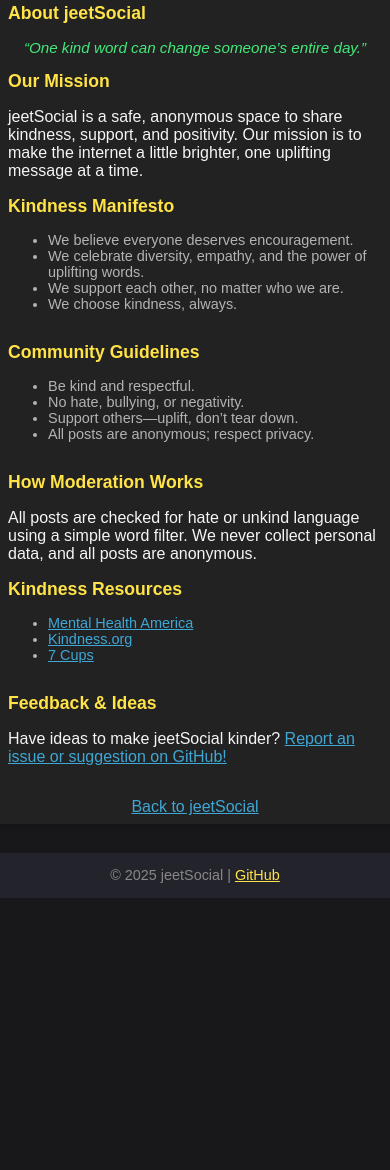
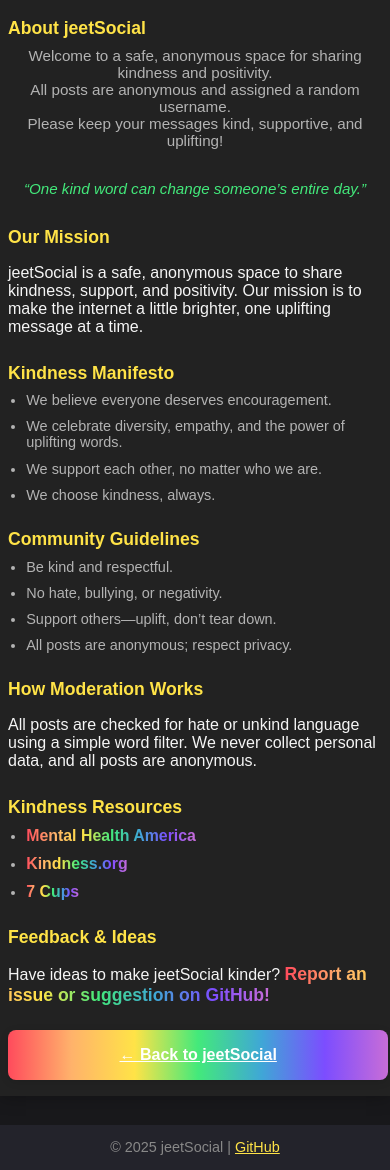
Before and after one commit to bigknoxy/jeetSocial, a website: page app/static/about.html in a window 390 px wide. Shown: the part 81-1251 px from the top of the page. Before the commit the page ends 979 px from the top, so only its background shows below. Drawn offline with Linux system fonts and the light colour scheme.

Commit message:
Enhance About page: Improve styling for better readability and mobile responsiveness; update content to promote kindness and community engagement; streamline HTML structure by removing unnecessary divs.

```diff
--- a/app/static/about.html
+++ b/app/static/about.html
@@ -26,27 +26,72 @@
       z-index: 1000;
     }
     .container {
-       max-width: 700px;
+      max-width: 600px;
       margin: 2em auto;
       background: #222;
-       border-radius: 8px;
-       box-shadow: 0 2px 8px rgba(0,0,0,0.2);
+      border-radius: 12px;
+      box-shadow: 0 2px 16px rgba(0,0,0,0.25);
       padding: 2em;
     }
     h1, h2 {
       color: #ffe347;
+      margin-top: 1.5em;
+      margin-bottom: 0.5em;
     }
-     ul {
+    .desc {
+      margin-bottom: 2em;
       color: #b3b3b3;
+      font-size: 1.1em;
+      text-align: center;
     }
-     .manifesto, .guidelines, .resources {
-       margin-bottom: 2em;
+    .rainbow-link-gradient {
+      background: linear-gradient(90deg, #ff4b5c, #ffb26b, #ffe347, #43e97b, #3fa7d6, #7c4dff, #c86dd7);
+      -webkit-background-clip: text;
+      -webkit-text-fill-color: transparent;
+      font-weight: bold;
+      font-size: 1.1em;
+      text-decoration: underline;
+      transition: text-shadow 0.2s;
+    }
+    .rainbow-link-gradient:hover {
+      text-shadow: 0 0 8px #43e97b;
+    }
+    .rainbow-btn {
+      background: linear-gradient(90deg, #ff4b5c, #ffb26b, #ffe347, #43e97b, #3fa7d6, #7c4dff, #c86dd7);
+      color: #fff;
+      border: none;
+      border-radius: 8px;
+      padding: 0.75em 2em;
+      font-weight: bold;
+      cursor: pointer;
+      transition: box-shadow 0.2s, background 0.2s;
+      font-size: 1.1em;
+      margin: 1.5em auto 0.5em auto;
+      display: block;
+      box-shadow: 0 2px 8px rgba(0,0,0,0.12);
+      text-align: center;
+      min-width: 120px;
+    }
+    .rainbow-btn:hover {
+      box-shadow: 0 0 12px #43e97b;
+      background: linear-gradient(90deg, #ffb26b, #ffe347, #43e97b, #3fa7d6, #7c4dff, #c86dd7, #ff4b5c);
     }
     .quote {
       font-style: italic;
       color: #43e97b;
-       margin: 1em 0;
+      margin: 1.5em 0 2em 0;
       text-align: center;
+      font-size: 1.15em;
+    }
+    ul {
+      color: #b3b3b3;
+      margin-bottom: 1.5em;
+      margin-top: 0.5em;
+      padding-left: 1.2em;
+    }
+    li {
+      margin-bottom: 0.7em;
+      font-size: 1.05em;
     }
     .footer {
       text-align: center;
@@ -56,21 +101,11 @@
     a {
       color: #3fa7d6;
       text-decoration: underline;
+      transition: color 0.2s;
     }
-      .rainbow-link-gradient, .banner .rainbow-link-gradient {
-        background: linear-gradient(90deg, #ff4b5c, #ffb26b, #ffe347, #43e97b, #3fa7d6, #7c4dff, #c86dd7);
-        -webkit-background-clip: text;
-        -webkit-text-fill-color: transparent;
-        color: inherit !important;
-        font-weight: bold;
-        font-size: 1.1em;
-        text-decoration: underline;
-        transition: text-shadow 0.2s;
+    a:hover {
+      color: #ffe347;
     }
-      .rainbow-link-gradient:hover {
-        text-shadow: 0 0 8px #43e97b;
-      }
-
     /* --- Mobile Responsive Styles --- */
     @media (max-width: 768px) {
       .container {
@@ -85,8 +120,14 @@
       h1, h2 {
         font-size: 1.3em;
       }
-       ul, .manifesto, .guidelines, .resources, .quote {
+      .desc, .quote, ul, li {
         font-size: 1em;
+      }
+      .rainbow-btn {
+        font-size: 1.1em;
+        padding: 1em 0.5em;
+        width: 100%;
+        min-width: 0;
       }
     }
     @media (max-width: 480px) {
@@ -103,60 +144,61 @@
       h1, h2 {
         font-size: 1.1em;
       }
-       ul, .manifesto, .guidelines, .resources, .quote {
+      .desc, .quote, ul, li {
         font-size: 0.95em;
+      }
+      .rainbow-btn {
+        font-size: 1em;
+        padding: 1em 0.2em;
       }
     }
   </style>
 </head>
 <body>
   <div class="banner">
-    <a href="/static/index.html" class="rainbow-link-gradient" aria-label="Go to homepage">jeetSocial</a>: Spreading kindness, support, and positivity.
+    <a href="/static/index.html" class="rainbow-link-gradient" aria-label="Go to homepage">jeetSocial</a> exists to spread and encourage kindness.
   </div>
   <div class="container">
     <h1>About jeetSocial</h1>
+    <div class="desc">
+      Welcome to a safe, anonymous space for sharing kindness and positivity.<br>
+      All posts are anonymous and assigned a random username.<br>
+      Please keep your messages kind, supportive, and uplifting!
+    </div>
     <div class="quote">“One kind word can change someone’s entire day.”</div>
     <h2>Our Mission</h2>
     <p>
       jeetSocial is a safe, anonymous space to share kindness, support, and positivity. Our mission is to make the internet a little brighter, one uplifting message at a time.
     </p>
     <h2>Kindness Manifesto</h2>
-    <div class="manifesto">
     <ul>
       <li>We believe everyone deserves encouragement.</li>
       <li>We celebrate diversity, empathy, and the power of uplifting words.</li>
       <li>We support each other, no matter who we are.</li>
       <li>We choose kindness, always.</li>
     </ul>
-    </div>
     <h2>Community Guidelines</h2>
-    <div class="guidelines">
     <ul>
       <li>Be kind and respectful.</li>
       <li>No hate, bullying, or negativity.</li>
       <li>Support others—uplift, don’t tear down.</li>
       <li>All posts are anonymous; respect privacy.</li>
     </ul>
-    </div>
     <h2>How Moderation Works</h2>
     <p>
       All posts are checked for hate or unkind language using a simple word filter. We never collect personal data, and all posts are anonymous.
     </p>
     <h2>Kindness Resources</h2>
-    <div class="resources">
     <ul>
-        <li><a href="https://mhanational.org/" target="_blank">Mental Health America</a></li>
-        <li><a href="https://kindness.org/" target="_blank">Kindness.org</a></li>
-        <li><a href="https://www.7cups.com/" target="_blank">7 Cups</a></li>
+      <li><a href="https://mhanational.org/" target="_blank" class="rainbow-link-gradient">Mental Health America</a></li>
+      <li><a href="https://kindness.org/" target="_blank" class="rainbow-link-gradient">Kindness.org</a></li>
+      <li><a href="https://www.7cups.com/" target="_blank" class="rainbow-link-gradient">7 Cups</a></li>
     </ul>
-    </div>
     <h2>Feedback & Ideas</h2>
     <p>
-      Have ideas to make jeetSocial kinder? <a href="https://github.com/bigknoxy/jeetSocial/issues" target="_blank">Report an issue or suggestion on GitHub!</a>
+      Have ideas to make jeetSocial kinder? <a href="https://github.com/bigknoxy/jeetSocial/issues" target="_blank" class="rainbow-link-gradient">Report an issue or suggestion on GitHub!</a>
     </p>
-    <div class="footer">
-      <a href="/static/index.html">Back to jeetSocial</a>
-    </div>
+    <a href="/static/index.html" class="rainbow-btn" aria-label="Back to jeetSocial">← Back to jeetSocial</a>
   </div>
   <footer style="text-align:center;font-size:0.9em;color:#888;background:#23232b;padding:1em 0;margin-top:2em;">
     &copy; 2025 jeetSocial | <a href="https://github.com/bigknoxy/jeetSocial" target="_blank" style="color:#ffe347;text-decoration:underline;">GitHub</a>
```
Lines whose indentation alone changed are shown as unchanged.
